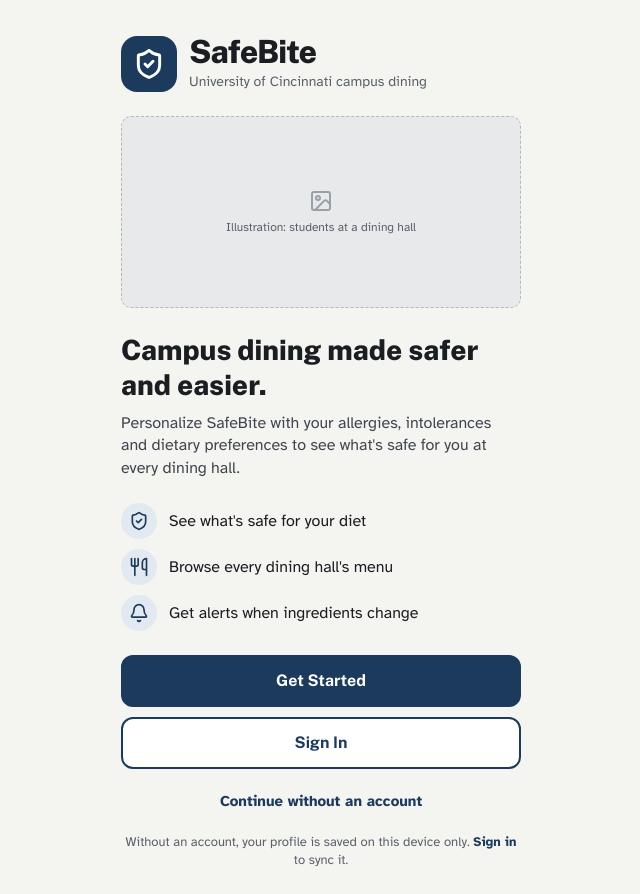
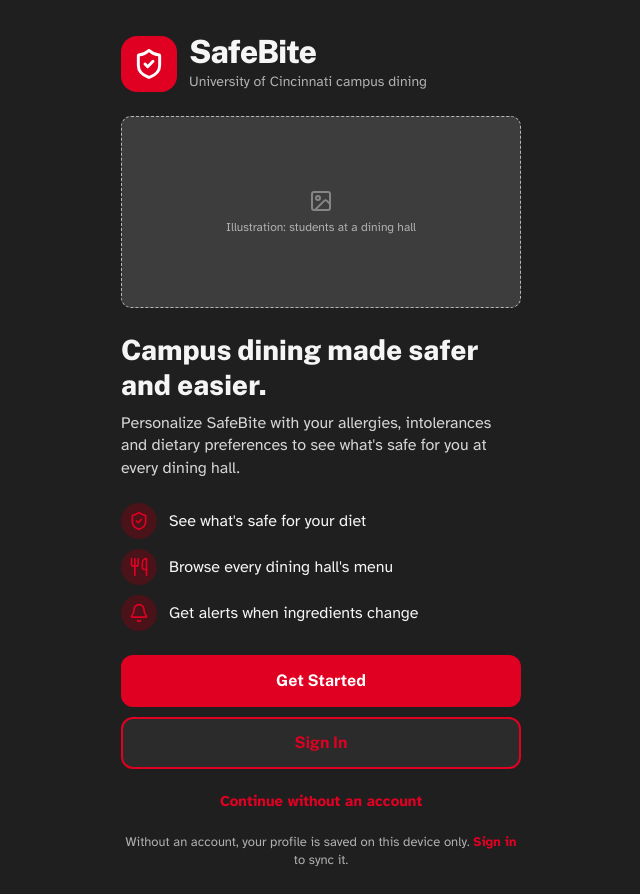
Before and after one commit to AGray551/SafeBite, a React (Vite) app in the folder web/: page /welcome in a window 1280 px wide. Shown: the whole page, without its empty margins (319-959 px from the left). Built offline with nearby package versions, Linux system fonts and the light colour scheme; no server answers.

Commit message:
Added optional themes to profile page

```diff
--- a/web/src/features/profile/ProfilePage.tsx
+++ b/web/src/features/profile/ProfilePage.tsx
@@ -7,6 +7,7 @@
   LogIn,
   LogOut,
   Mail,
+  Palette,
   Pencil,
   ShieldAlert,
   Trash2,
@@ -89,6 +90,7 @@
 
         <NotificationSettings />
         <AccessibilitySettings />
+        <VisibilitySettings />
         <PrivacySection />
 
         <SettingsSection title="About SafeBite">
@@ -121,10 +123,10 @@
   tag: string;
   tone: 'avoid' | 'caution' | 'neutral';
 }[] = [
-  { severity: 'allergy', title: 'Allergies', tag: 'MUST AVOID', tone: 'avoid' },
-  { severity: 'intolerance', title: 'Intolerances', tag: 'LIMIT', tone: 'caution' },
-  { severity: 'preference', title: 'Avoid when possible', tag: 'FILTER ONLY', tone: 'neutral' },
-];
+    { severity: 'allergy', title: 'Allergies', tag: 'MUST AVOID', tone: 'avoid' },
+    { severity: 'intolerance', title: 'Intolerances', tag: 'LIMIT', tone: 'caution' },
+    { severity: 'preference', title: 'Avoid when possible', tag: 'FILTER ONLY', tone: 'neutral' },
+  ];
 
 function DietaryProfileSection() {
   const { data: profile, isLoading } = useProfile();
@@ -247,6 +249,28 @@
   );
 }
 
+const Themes = [
+  { value: 'light', label: 'Light' },
+  { value: 'dark', label: 'Dark' },
+  { value: 'bearcat-red', label: 'Bearcat Red' },
+];
+
+
+function VisibilitySettings() {
+  const { preferences, setPreference } = usePreferences();
+  return (
+    <SettingsSection title="Visibility Settings">
+      <DropDownRow
+        icon={Palette}
+        label="Select theme"
+        value={preferences.theme}
+        onChange={(v) => setPreference('theme', v as Preferences['theme'])}
+        options={Themes}
+      />
+    </SettingsSection>
+  );
+}
+
 function PrivacySection() {
   const { data: profile } = useProfile();
   const deleteProfile = useDeleteProfile();
@@ -327,6 +351,33 @@
   );
 }
 
+function DropDownRow({
+  icon,
+  label,
+  value,
+  onChange,
+  options,
+}: {
+  icon: LucideIcon;
+  label: string;
+  value: string;
+  onChange: (value: string) => void;
+  options: { value: string; label: string }[];
+}) {
+  return (
+    <div className="flex min-h-14 items-center gap-3 px-4 py-2">
+      <RowLabel icon={icon} label={label} />
+      <select aria-label={label} value={value} onChange={(e) => onChange(e.target.value)}>
+        {options.map((option) => (
+          <option key={option.value} value={option.value}>
+            {option.label}
+          </option>
+        ))}
+      </select>
+    </div>
+  );
+}
+
 function ActionRow({
   icon,
   label,
--- a/web/src/features/settings/PreferencesProvider.tsx
+++ b/web/src/features/settings/PreferencesProvider.tsx
@@ -36,6 +36,7 @@
     root.dataset.textSize = preferences.largeText ? 'large' : 'default';
     root.dataset.motion = preferences.reducedMotion ? 'reduced' : 'default';
     root.dataset.contrast = preferences.highContrast ? 'high' : 'default';
+    root.dataset.theme = preferences.theme;
   }, [preferences]);
 
   const setPreference = useCallback<PreferencesContextValue['setPreference']>((key, value) => {
--- a/web/src/features/settings/preferencesContext.ts
+++ b/web/src/features/settings/preferencesContext.ts
@@ -4,17 +4,21 @@
   largeText: boolean;
   reducedMotion: boolean;
   highContrast: boolean;
+  theme: 'bearcat-red' | 'dark' | 'light';
   notifyFavoriteAvailable: boolean;
   notifyMenuChanges: boolean;
+
 }
 
 export const DEFAULT_PREFERENCES: Preferences = {
   largeText: false,
   reducedMotion: false,
   highContrast: false,
+  theme: 'bearcat-red',
   notifyFavoriteAvailable: true,
   // Safety alerts are always on. This only controls non-safety menu changes.
   notifyMenuChanges: true,
+
 };
 
 export interface PreferencesContextValue {
--- a/web/src/styles/index.css
+++ b/web/src/styles/index.css
@@ -8,6 +8,7 @@
  * them at runtime (high contrast, larger text) without touching components.
  *
  * Font sizes are in rem so "Larger text" scales the whole UI.
+ * Default (light) theme. Themes below override these values.
  */
 @theme {
   --font-sans: 'Atkinson Hyperlegible', system-ui, -apple-system, 'Segoe UI', sans-serif;
@@ -115,6 +116,57 @@
   --color-canvas: #ffffff;
 }
 
+/* ---------- Themes ---------- */
+
+html[data-theme='dark'] {
+  color-scheme: dark;
+  --color-canvas: #121417;
+  --color-surface: #1c1f24;
+  --color-surface-muted: #23272d;
+  --color-placeholder: #2c3138;
+
+  --color-ink: #f1f2f4;
+  --color-ink-2: #c9cdd3;
+  --color-ink-3: #a3a9b1;
+  --color-ink-4: #7d848d;
+
+  --color-line: #343a42;
+  --color-line-strong: #555c66;
+  --color-line-input: #7d848d;
+
+  --color-brand: #4a7fb8;
+  --color-brand-hover: #5d8fc6;
+  --color-brand-tint: #1f2e40;
+
+  --color-safe-tint: #1a3324;
+  --color-caution-tint: #3a2e10;
+}
+
+html[data-theme='bearcat-red'] {
+  color-scheme: dark;
+
+  --color-canvas: #1f1f1f;
+  --color-surface: #2b2b2b;
+  --color-surface-muted: #333333;
+  --color-placeholder: #3d3d3d;
+
+  --color-ink: #f5f5f5;
+  --color-ink-2: #d6d6d6;
+  --color-ink-3: #b0b0b0;
+  --color-ink-4: #858585;
+
+  --color-line: #444444;
+  --color-line-strong: #5e5e5e;
+  --color-line-input: #858585;
+
+  --color-brand: #e00122;
+  --color-brand-hover: #ff1f3d;
+  --color-brand-tint: #4a1219;
+
+  --color-safe-tint: #1f3a29;
+  --color-caution-tint: #42351a;
+}
+
 /* Reduced motion: honour both the OS setting and the in-app toggle. */
 @media (prefers-reduced-motion: reduce) {
   *,
```
